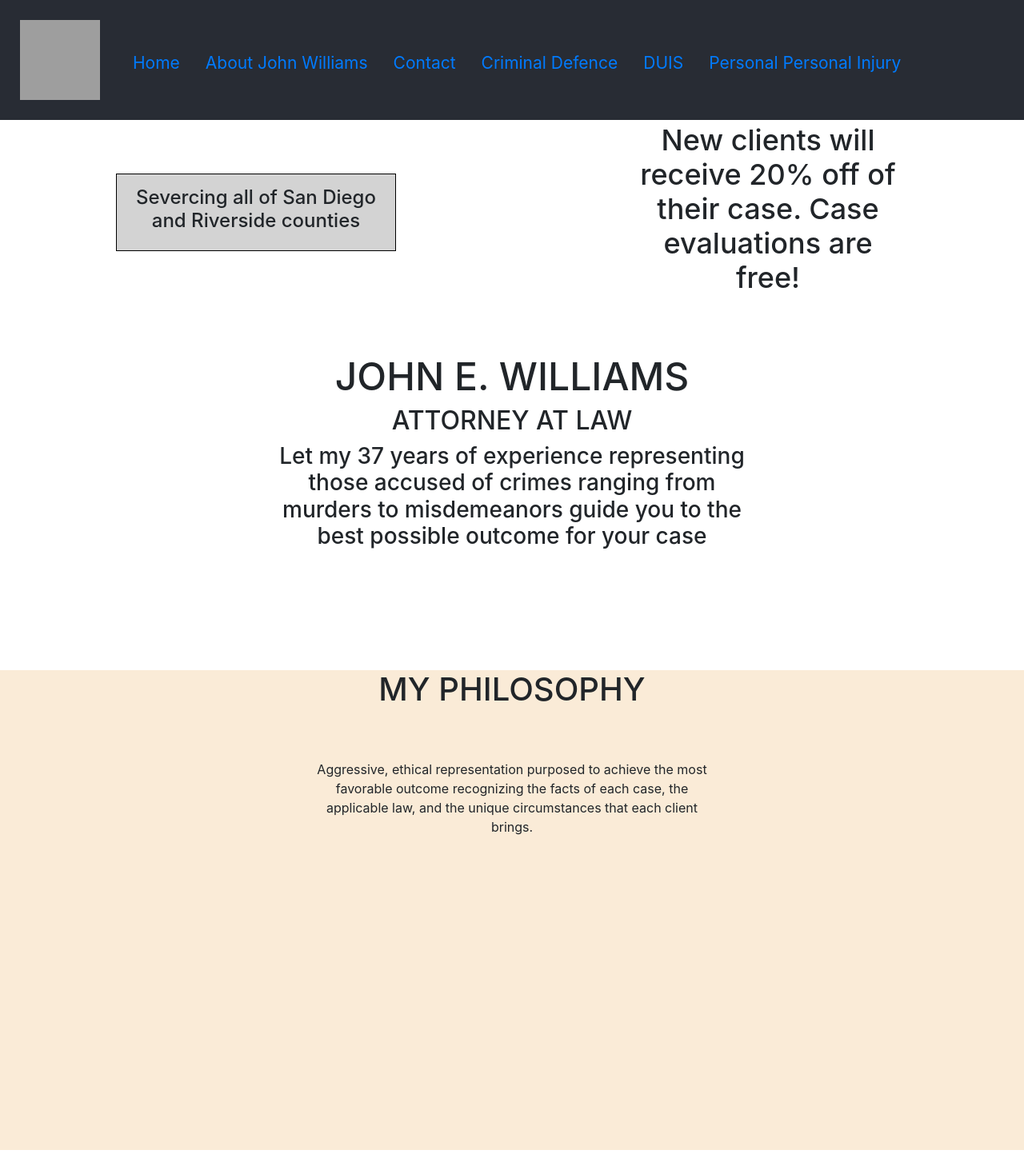
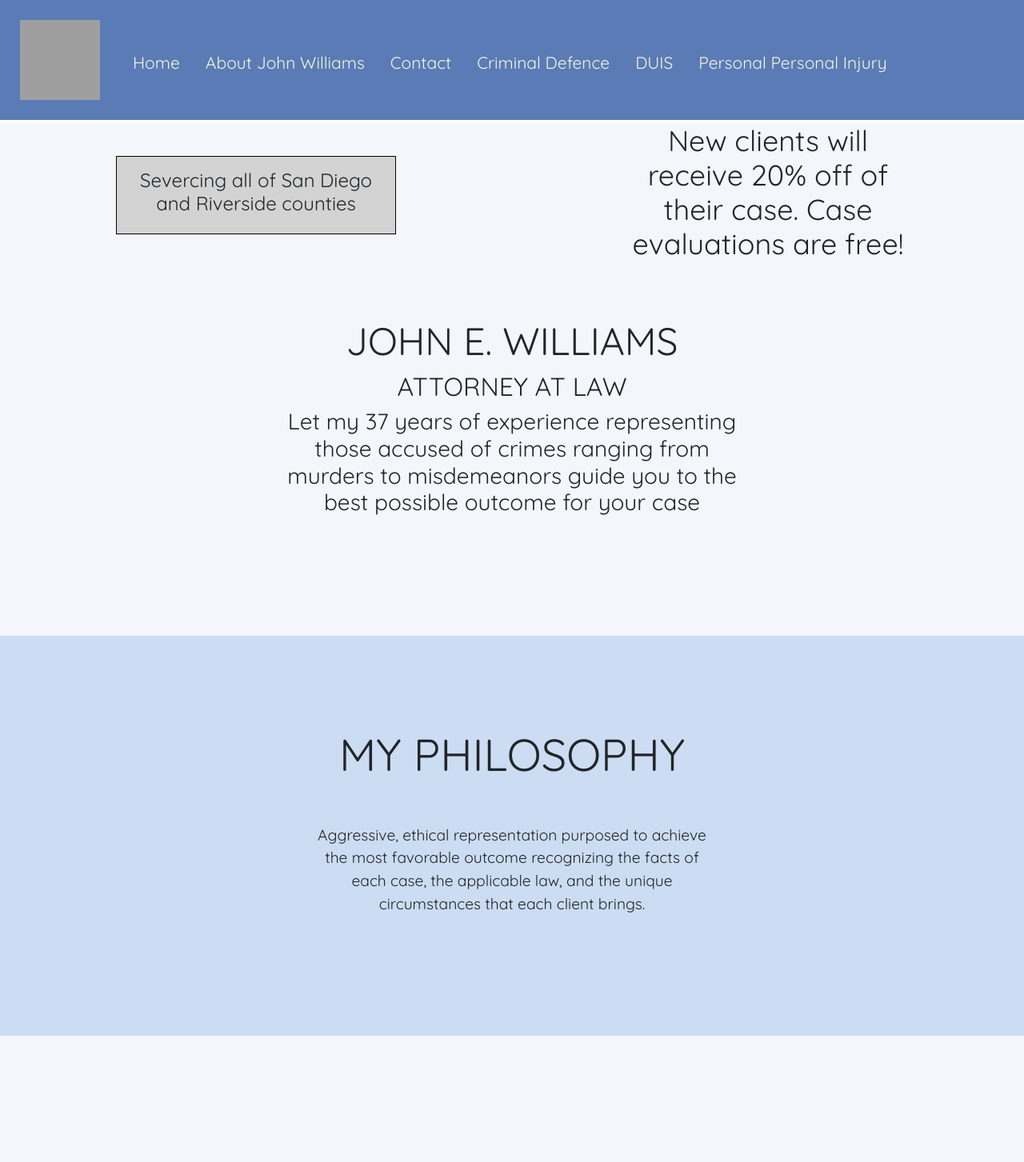
Before and after one commit to zacwillmington/john-williams-law, a React (Create React App) app in the folder client/: page / in a window 1280 px wide. Shown: the top 1453 px of the page at 80% size. Built offline with nearby package versions, Linux system fonts and the light colour scheme; grey boxes are pictures that could not be loaded.

Commit message:
Added colour scheme to home page.

```diff
--- a/client/public/index.html
+++ b/client/public/index.html
@@ -20,7 +20,7 @@
       Learn how to configure a non-root public URL by running `npm run build`.
     -->
     <link rel="stylesheet" href="https://stackpath.bootstrapcdn.com/bootstrap/4.3.1/css/bootstrap.min.css" integrity="sha384-ggOyR0iXCbMQv3Xipma34MD+dH/1fQ784/j6cY/iJTQUOhcWr7x9JvoRxT2MZw1T" crossorigin="anonymous">
-
+    <link href="https://fonts.googleapis.com/css?family=Quicksand&display=swap" rel="stylesheet">
     <title>John Williams Lawyer</title>
   </head>
   <body>
--- a/client/src/App.css
+++ b/client/src/App.css
@@ -1,5 +1,7 @@
 .App {
   text-align: center;
+  font-family: 'Quicksand', sans-serif;
+  background-color: #f4f6fc;
 }
 
 img#logo {
@@ -9,7 +11,7 @@ img#logo {
 }
 
 .App-header {
-  background-color: #282c34;
+  background-color: #5a7bb5;
   display: flex;
   flex-direction: row;
   font-size: calc(5px + 2vmin);
@@ -26,10 +28,16 @@ div.navBar {
   vertical-align: middle;
 }
 
+ul {
+  float: right;
+}
+
+li a {
+  /* color: #70def1; */
+  color: beige;
+}
+
 /* Home Page */
-
-.homePage {
-}
 
 .top-content {
   display: flex;
@@ -38,6 +46,8 @@ div.navBar {
   flex-wrap: wrap;
   margin: 12% auto 5% auto;
   justify-content: space-around;
+  background-color: #f4f6fc;
+
 }
 .content-1 {
   width: 350px;
@@ -70,15 +80,21 @@ div.navBar {
 
 .middle-content {
   margin: 150px auto;
-  height: 600px;
-  background-color: antiquewhite;
+  height: 500px;
+  padding: 9%;
+  background-color: #ccdcf2;
 }
 
 .middle-content h1 {
-  margin-top: 5%;
+  font-size: 3.5em;
 }
 
 .middle-content p {
   max-width: 500px;
   margin: 5% auto;
+  font-size: 1.2em;
 }
+
+.bottom-content {
+  height: 500px;
+}
--- a/client/src/components/HomePage.js
+++ b/client/src/components/HomePage.js
@@ -18,6 +18,10 @@ class HomePage extends Component {
                 <h1>MY PHILOSOPHY</h1>
                 <p>Aggressive, ethical representation purposed to achieve the most favorable outcome recognizing the facts of each case, the applicable law, and the unique circumstances that each client brings.</p>
             </div>
+            <div className='bottom-content'>
+                <h1>PRACTICE AREAS</h1>
+
+            </div>
         </div>
         );
     }
```
